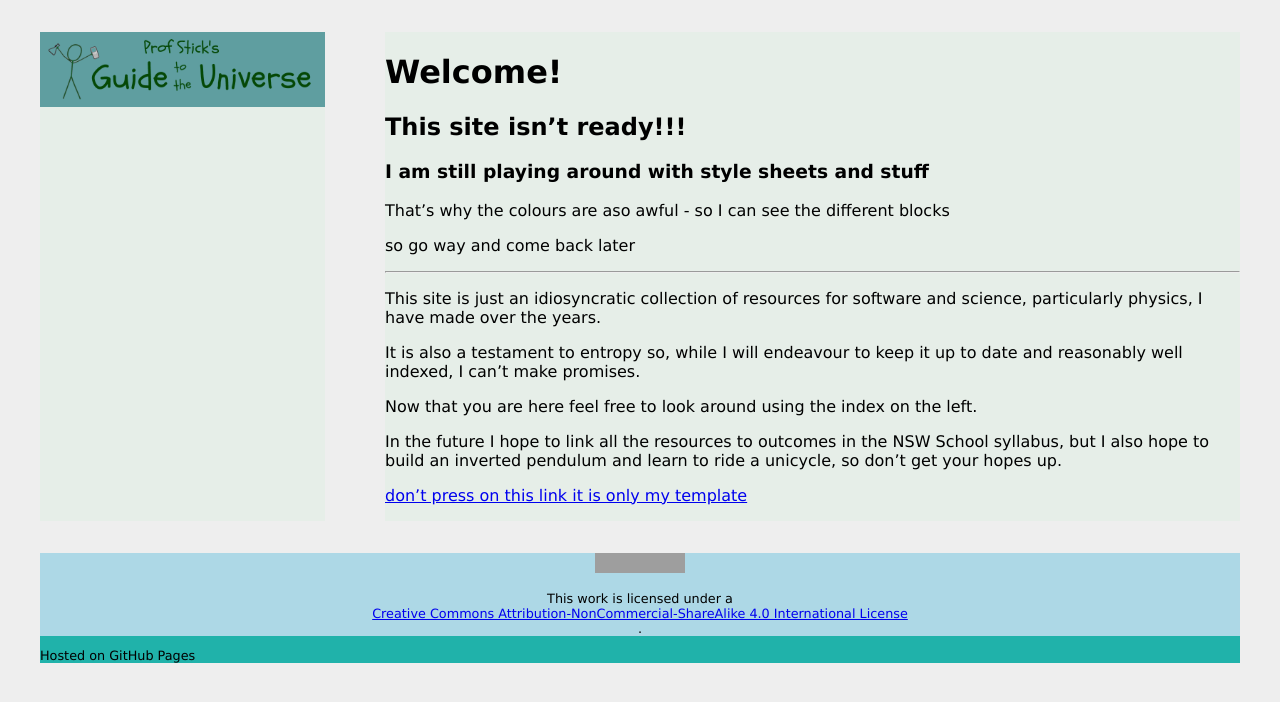
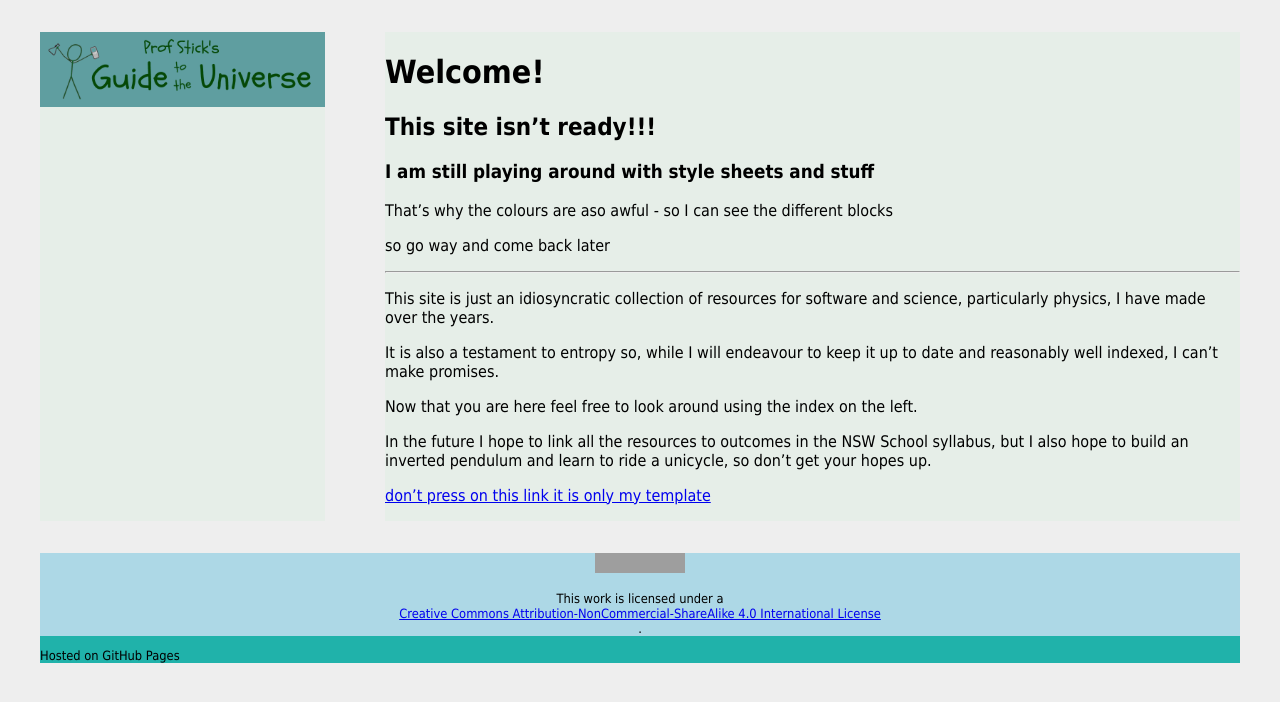
Before and after one commit to ProfStick/ProfStick.github.io, a Jekyll site: the page built from README.md, in a window 1280 px wide. Shown: the top 702 px of the page. Built offline with Jekyll 4.4.1, drawn with Linux system fonts in a browser that asks for light colours; our own code applies the rules of GitHub Pages for plain Markdown files; the repository's description, which GitHub fills in, is left out; grey boxes are pictures that could not be loaded.

Commit message:
Update g2u.css

```diff
--- a/assets/css/g2u.css
+++ b/assets/css/g2u.css
@@ -1,5 +1,5 @@
 body {
-  font-family: Verdana, Geneva, Tahoma, sans-serif;
+  font-family: Tahoma, Helvetica, Verdana, Geneva, sans-serif;
   background-color: #e6eee8;
 }
 
```
